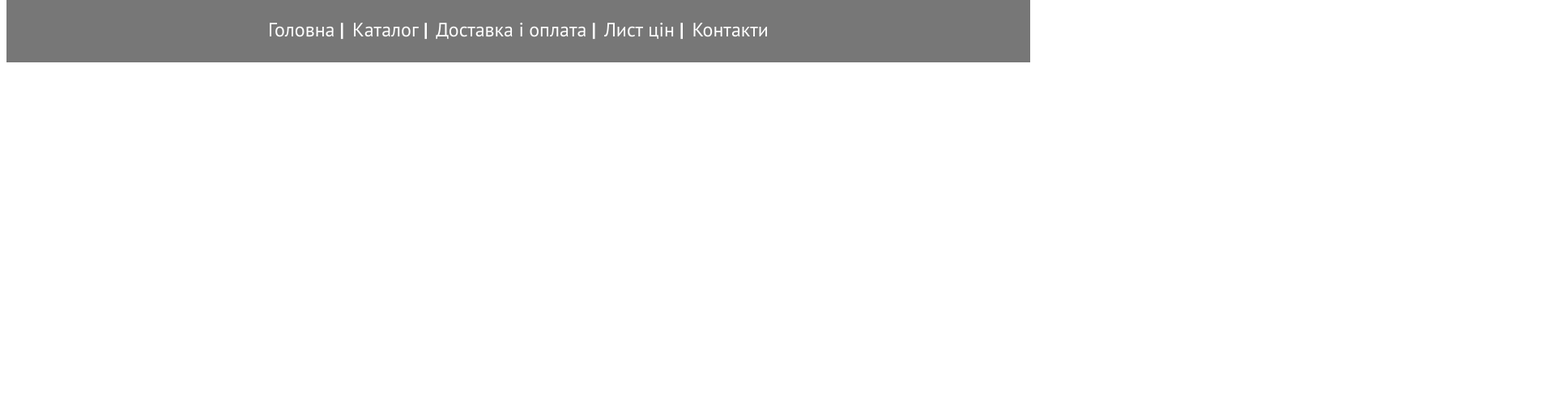
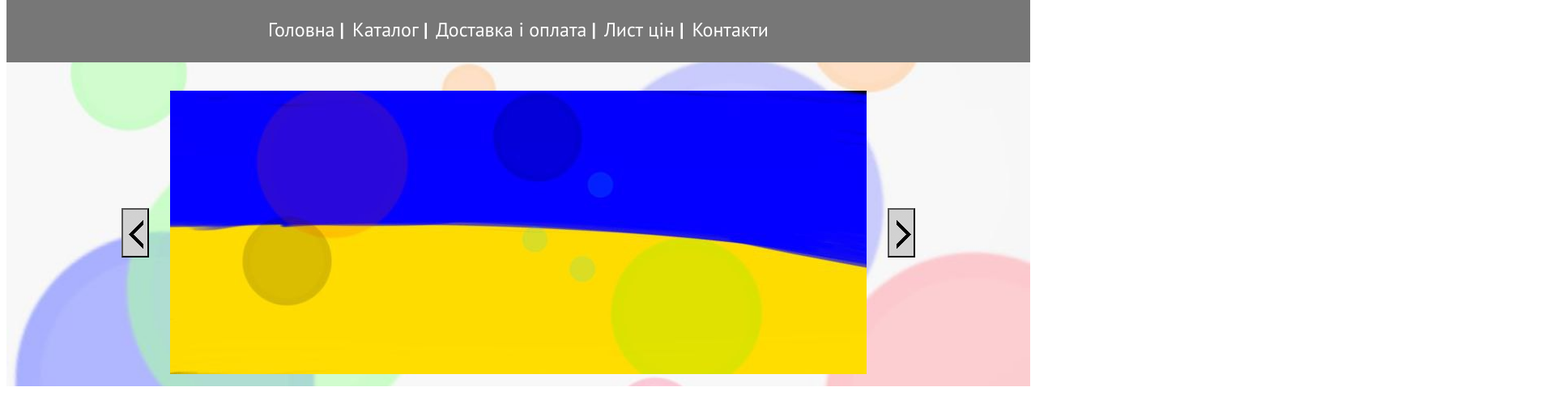
Before and after one commit to Notna17/Easier_website, a website: page index.html in a window 1280 px wide. Shown: the part 241-756 px from the top of the page at 81% size, 1920 px wide, since content can reach past the window. Drawn offline with nearby package versions, Linux system fonts and the light colour scheme; files that its build step writes are made by us from their sources.

Commit message:
Розібрався із slick і зробив slider згідно вимог

```diff
--- a/gulpfile.js
+++ b/gulpfile.js
@@ -31,13 +31,6 @@ gulp.task('scripts', function () {
         .pipe(gulp.dest('dist'))
         .pipe(browserSync.stream());
 });
-
-// Переміщення зображень без мініфікації
-gulp.task('images', function () {
-    return gulp.src('src/images/*')
-        .pipe(gulp.dest('dist/images'));
-});
-
 // Запуск локального сервера
 gulp.task('serve', function () {
     browserSync.init({
@@ -51,4 +44,4 @@ gulp.task('serve', function () {
 });
 
 // Завдання за замовчуванням
-gulp.task('default', gulp.series('styles', 'scripts', 'images', 'serve'));
+gulp.task('default', gulp.series('styles', 'scripts', 'serve'));
--- a/index.html
+++ b/index.html
@@ -32,8 +32,17 @@
       </ul>
     </div>
   </div>
-    <script src="https://ajax.googleapis.com/ajax/libs/jquery/2.1.4/jquery.min.js"></script>
-    <script src="https://maxcdn.bootstrapcdn.com/bootstrap/3.3.7/js/bootstrap.min.js"></script>
+
+  <div class="sliderbg">
+    <div class="slidercontainer">
+      <div class="slider">
+      <div class="slide"><img src="dist/images/slide1.jpg" alt="Слайд 1"/></div>
+      <div class="slide"><img src="dist/images/slide2.jpg" alt="Слайд 2"/></div>
+      </div>
+    </div>
+  </div>
+    <script src="https://code.jquery.com/jquery-3.6.0.min.js"></script>
+    <script src="dist/slick.min.js"></script>
     <script src="dist/main.js"></script> <!-- Your custom script -->
   </body>
 </html>
--- a/package.json
+++ b/package.json
@@ -18,5 +18,8 @@
     "gulp-sass": "^6.0.1",
     "gulp-uglify": "^3.0.2",
     "sass": "^1.86.0"
+  },
+  "dependencies": {
+    "jquery": "^3.7.1"
   }
 }
--- a/src/script.js
+++ b/src/script.js
@@ -1,3 +1,13 @@
+$(function() {
+    $('.slider').slick({
+        centerMode: true,
+        infinite: true,
+        speed: 500,
+        fade: true,
+        autoplay: true,
+        autoplaySpeed: 4000,
+    });
+});
 let downloads = 0
 document.getElementById("download_way1").addEventListener("click", () => {
     downloads += 1;
--- a/src/style.scss
+++ b/src/style.scss
@@ -2,6 +2,7 @@ body {
     font-family: 'PT Sans', sans-serif;
     font-size: 14px;
     line-height: 22px;
+    overflow-x: hidden;
   }
   // header
 .headerbg {
@@ -92,3 +93,54 @@ body {
   color: #FFFFFF;
   text-decoration: underline;
 }
+//slider
+.sliderbg {
+  background: no-repeat center center;
+  background-image: url(images/sliderbg.jpg);
+  background-size: cover;
+  width: 100%;
+  height: 400px;
+}
+.slidercontainer {
+  display: flex;
+  margin: auto;
+  width: 980px;
+  padding: 10px;
+  height: 400px;
+  min-width: 0;
+}
+.slider{
+  min-width: 0;
+  position: relative;
+  justify-content: center;
+  align-items: center;
+  padding: 0 40px;
+}
+.slider .slick-arrow {
+  position: absolute;
+  top: 50%;
+  font-size: 0;
+  width: 34px;
+  height: 61px;
+  margin: -30px 0 0 0;
+}
+.slider .slick-arrow.slick-prev {
+  left: 0;
+  background-image: url(images/left.png);
+}
+.slider .slick-arrow.slick-next {
+  right: 0;
+  background-image: url(images/right.png);
+}
+.slick-track {
+  display: flex;
+  overflow: hidden;
+}
+.slide {
+  display: flex;
+  justify-content: center;
+  align-items: center;
+  width: 100%;
+  height: 400px;
+}
+//content
```
Also changed, not shown: dist/images/left.png (added), dist/images/right.png (added), dist/images/slide1.jpg (added), dist/images/slide2.jpg (added), dist/images/sliderbg.jpg (added), dist/main.js, dist/slick.min.js (added), dist/style.css, 2 other files.
